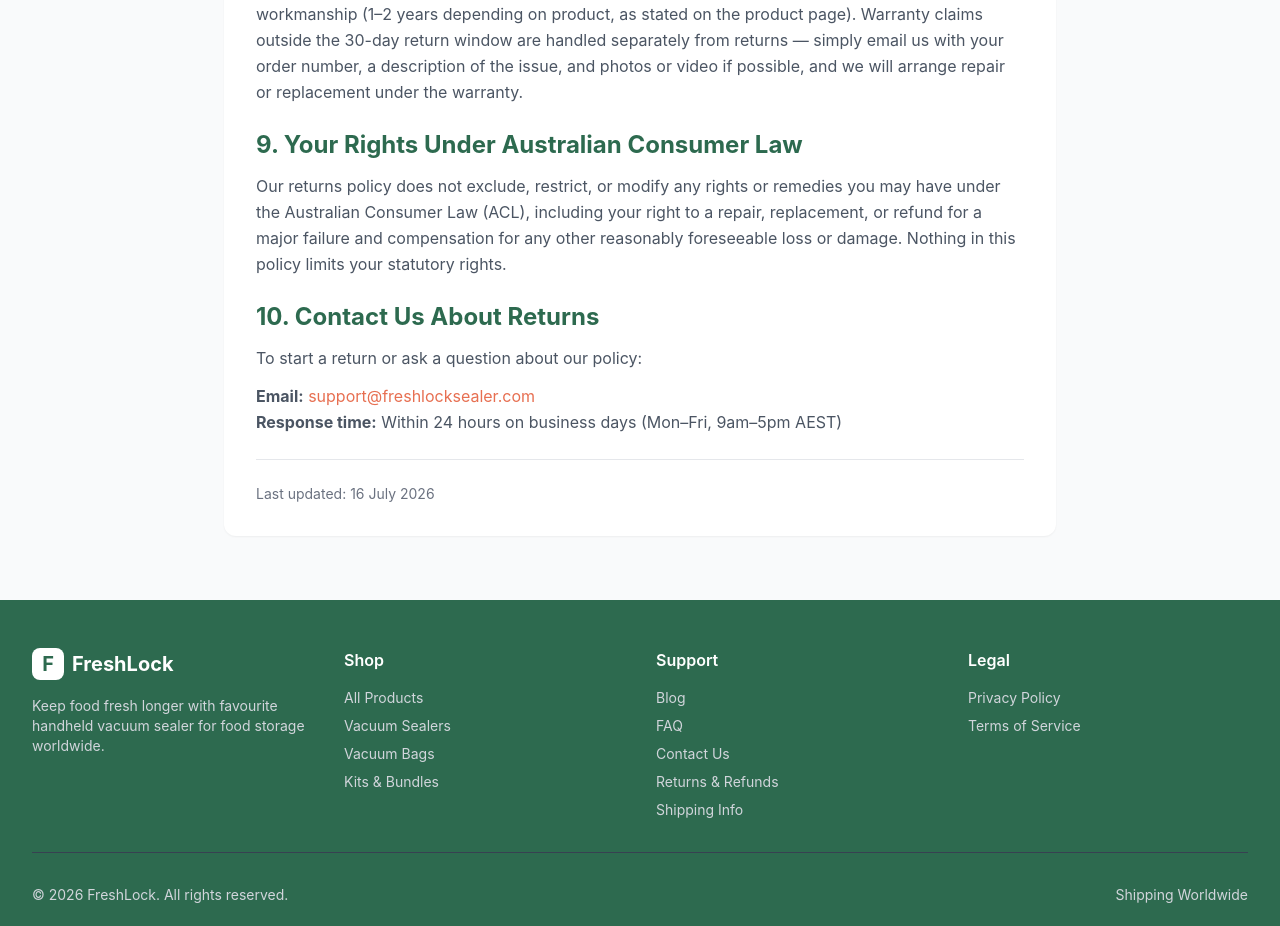
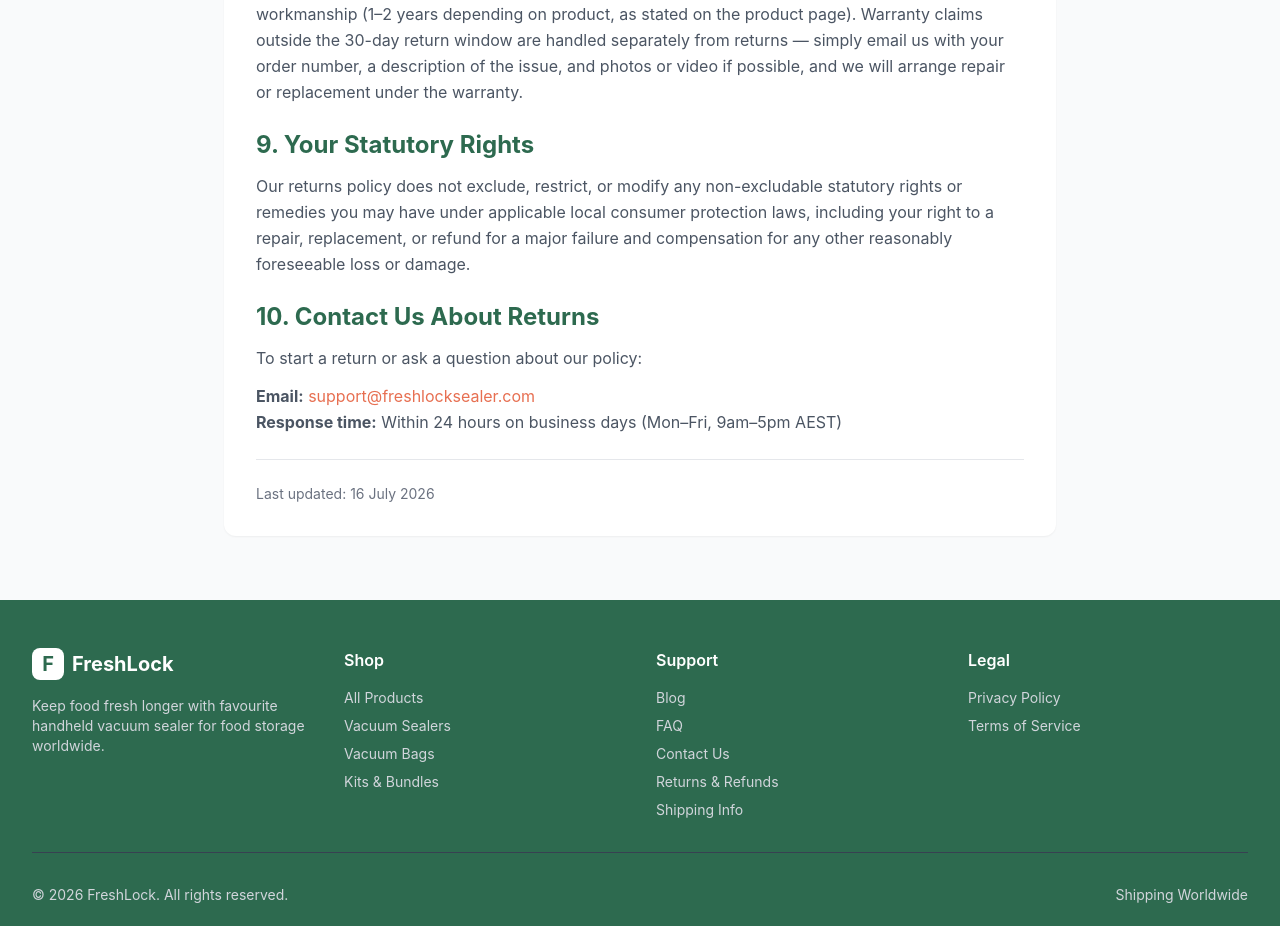
Before and after one commit to jasonyuan886/freshlock-store, a Next.js app: page /returns in a window 1280 px wide. Shown: the part 1885-2811 px from the top of the page. Built offline with nearby package versions, Linux system fonts and the light colour scheme.

Commit message:
Fix returns: replace AU Consumer Law section

```diff
--- a/app/returns/page.tsx
+++ b/app/returns/page.tsx
@@ -93,9 +93,9 @@ export default function ReturnsPage() {
           </section>
 
           <section>
-            <h2 className="text-2xl font-bold text-primary mb-3">9. Your Rights Under Australian Consumer Law</h2>
+            <h2 className="text-2xl font-bold text-primary mb-3">9. Your Statutory Rights</h2>
             <p className="text-gray-600 leading-relaxed">
-              Our returns policy does not exclude, restrict, or modify any rights or remedies you may have under the Australian Consumer Law (ACL), including your right to a repair, replacement, or refund for a major failure and compensation for any other reasonably foreseeable loss or damage. Nothing in this policy limits your statutory rights.
+              Our returns policy does not exclude, restrict, or modify any non-excludable statutory rights or remedies you may have under applicable local consumer protection laws, including your right to a repair, replacement, or refund for a major failure and compensation for any other reasonably foreseeable loss or damage.
             </p>
           </section>
 
```
